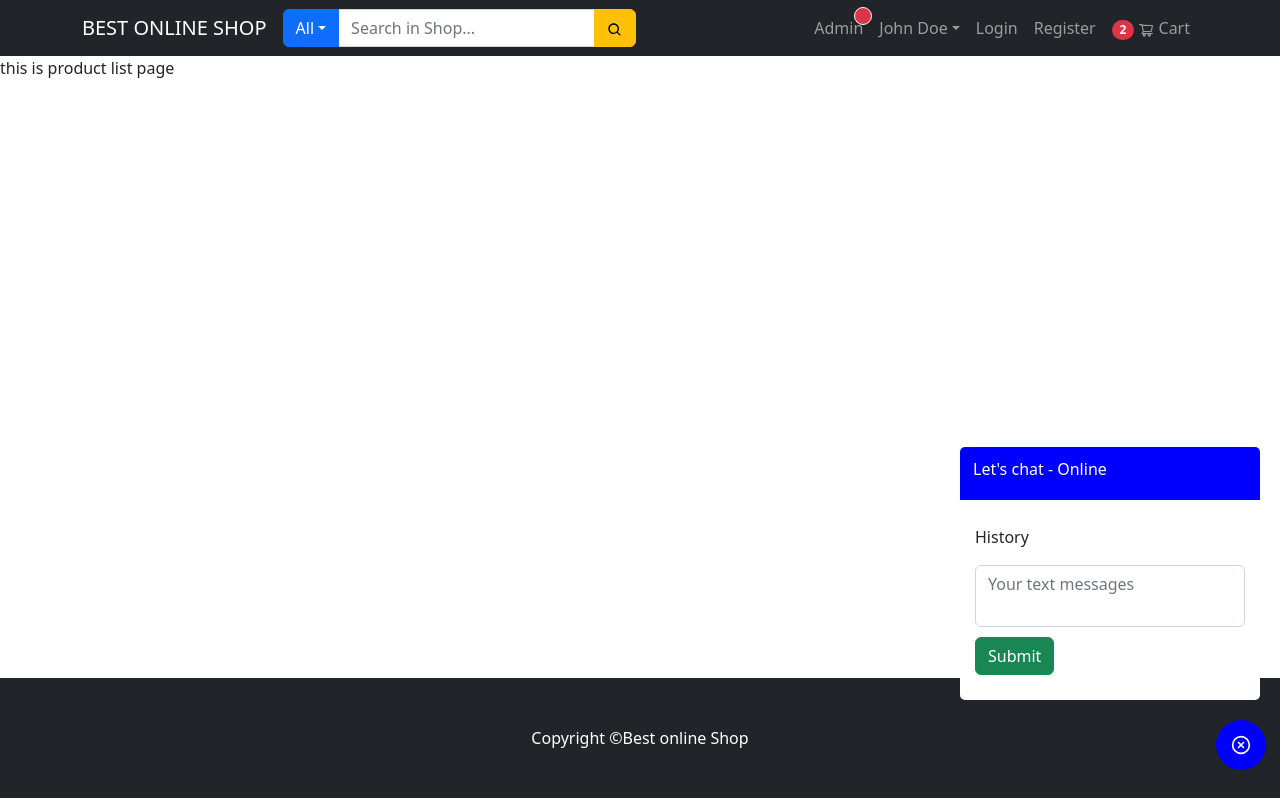
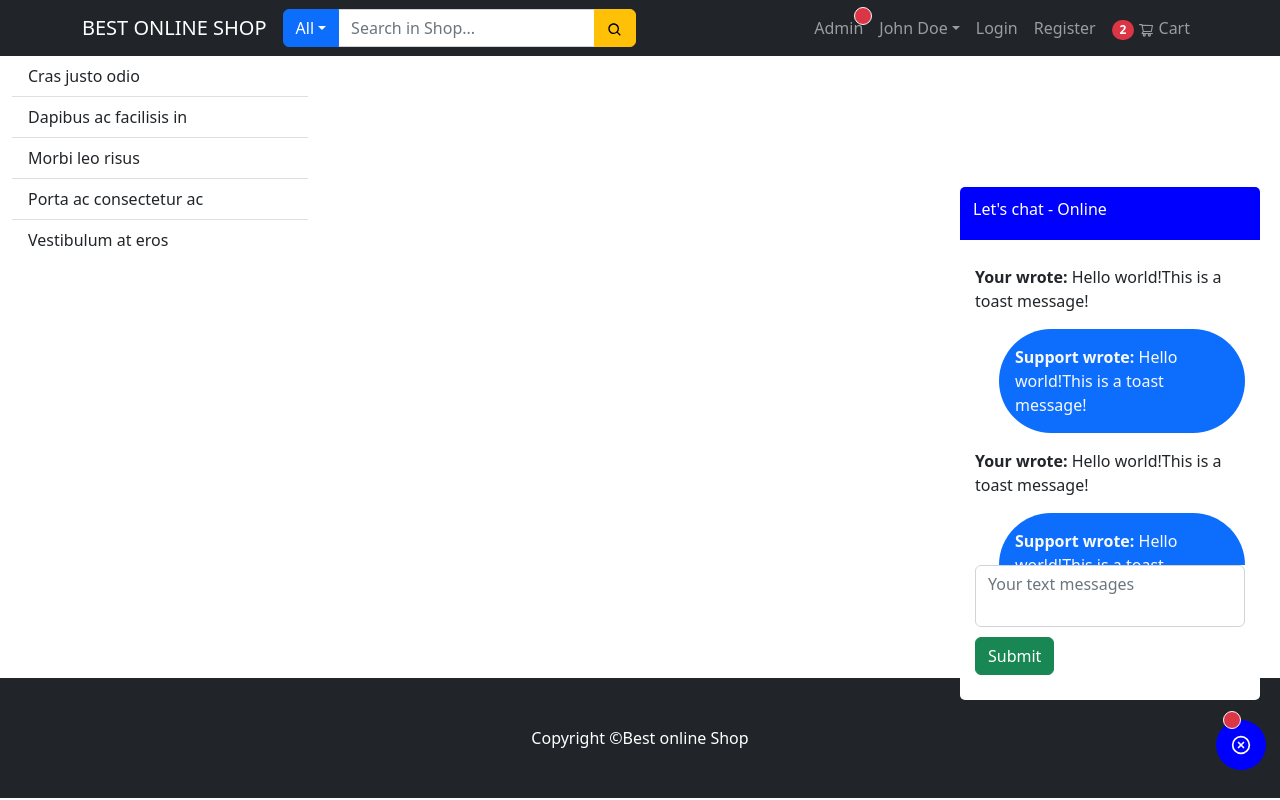
Before and after one commit to shahriarlimon/e-commerce-frontend, a React (Create React App) app: page /product-list in a window 1280 px wide. Both pictures are taken after a click on the label 1241 px from the left and 745 px from the top of the page. Built offline with nearby package versions, Linux system fonts and the light colour scheme.

Commit message:
added home page and implemented chat component and navigation section

```diff
--- a/src/chat.css
+++ b/src/chat.css
@@ -69,3 +69,7 @@
 .form-control:focus, .btn:focus{
     box-shadow: none;
 }
+.chat-msg{
+    max-height: 300px;
+    overflow: auto;
+}
--- a/src/components/user/UserChatComponents.js
+++ b/src/components/user/UserChatComponents.js
@@ -8,15 +8,20 @@ const UserChatComponents = () => {
             <input id='check' type={"checkbox"} />
             <label className='chat-btn' htmlFor='check'>
                 <BsChatDots className='comment icon' />
+                <span className='position-absolute top-0 start-10 translate-middle p-2 bg-danger border border-light rounded-circle'></span>
                 <FiXCircle className='close icon' />
             </label>
             <div className='chat-wrapper'>
                 <div className='chat-header'>
                     <h6>Let's chat - Online</h6>
                 </div>
-                <div className='chat-form'>
+                <div className='chat-form text-sm'>
                     <div className='chat-msg'>
-                        <p>History</p>
+                        {
+                            Array.from({ length: 20 }).map((_, id) => <div><p><b>Your wrote:</b> Hello world!This is a toast message!</p>
+                                <p className='bg-primary p-3 ms-4 text-light rounded-pill'><b>Support wrote:</b> Hello world!This is a toast message!</p></div>)
+                        }
+
 
                     </div>
                     <textarea id='client-chat-msg' className='form-control' placeholder='Your text messages' />
--- a/src/pages/HomePage.js
+++ b/src/pages/HomePage.js
@@ -17,8 +17,8 @@ const HomePage = () => {
     return (
         <>
             <ProductCarouselComponent />
-            <Container>
-                <Row xs={1} md={2} className="g-4 mt-5 mb-8">
+            <Container style={{marginBottom:"130px"}}>
+                <Row xs={1} md={2} className="g-4 mt-5">
                     {
                         categories.map((category, index) => <CatagoryCardComponent key={index} category={category} index={index} />)
                     }
--- a/src/pages/ProductListPage.js
+++ b/src/pages/ProductListPage.js
@@ -1,10 +1,23 @@
 import React from 'react';
+import { Col, Container, ListGroup, Row } from 'react-bootstrap';
 
 const ProductListPage = () => {
     return (
-        <div>
-            this is product list page
-        </div>
+        <Container fluid>
+            <Row>
+                <Col md={3}>
+                    <ListGroup variant="flush">
+                        <ListGroup.Item>Cras justo odio</ListGroup.Item>
+                        <ListGroup.Item>Dapibus ac facilisis in</ListGroup.Item>
+                        <ListGroup.Item>Morbi leo risus</ListGroup.Item>
+                        <ListGroup.Item>Porta ac consectetur ac</ListGroup.Item>
+                        <ListGroup.Item>Vestibulum at eros</ListGroup.Item>
+                    </ListGroup>
+                </Col>
+                <Col>
+                </Col>
+            </Row>
+        </Container>
     );
 };
 
```
Also changed, not shown: src/components/FilterQueryResultOption/AttributesFilterComponent.js (added, +11 -0 lines), src/components/FilterQueryResultOption/CategoryFilterComponent.js (added, +11 -0 lines), src/components/FilterQueryResultOption/PriceFilterComponent.js (added, +11 -0 lines), src/components/FilterQueryResultOption/RatingFilterComponent.js (added, +11 -0 lines), src/components/PagintationComponent.js (added, +11 -0 lines), src/components/ProductForListComponents.js (added, +11 -0 lines), src/components/SortOptionsComponents.js (added, +11 -0 lines).
